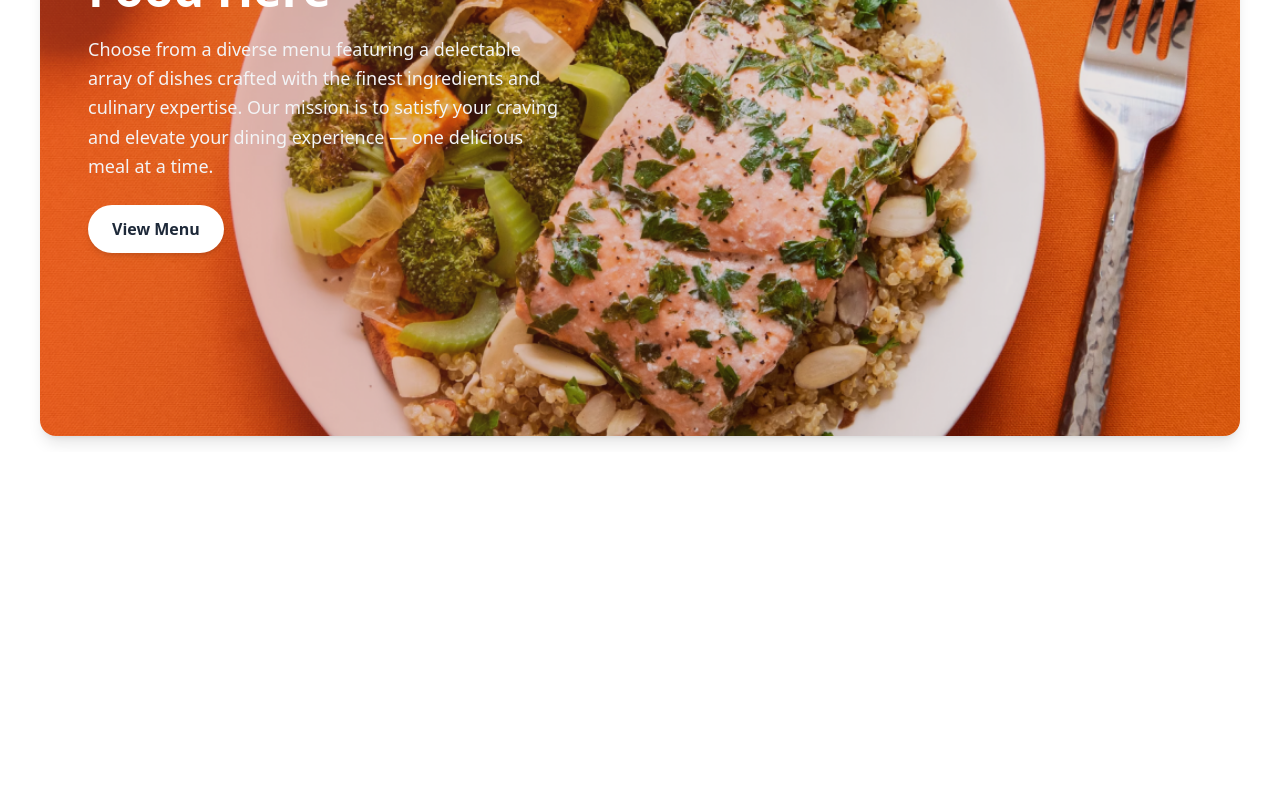
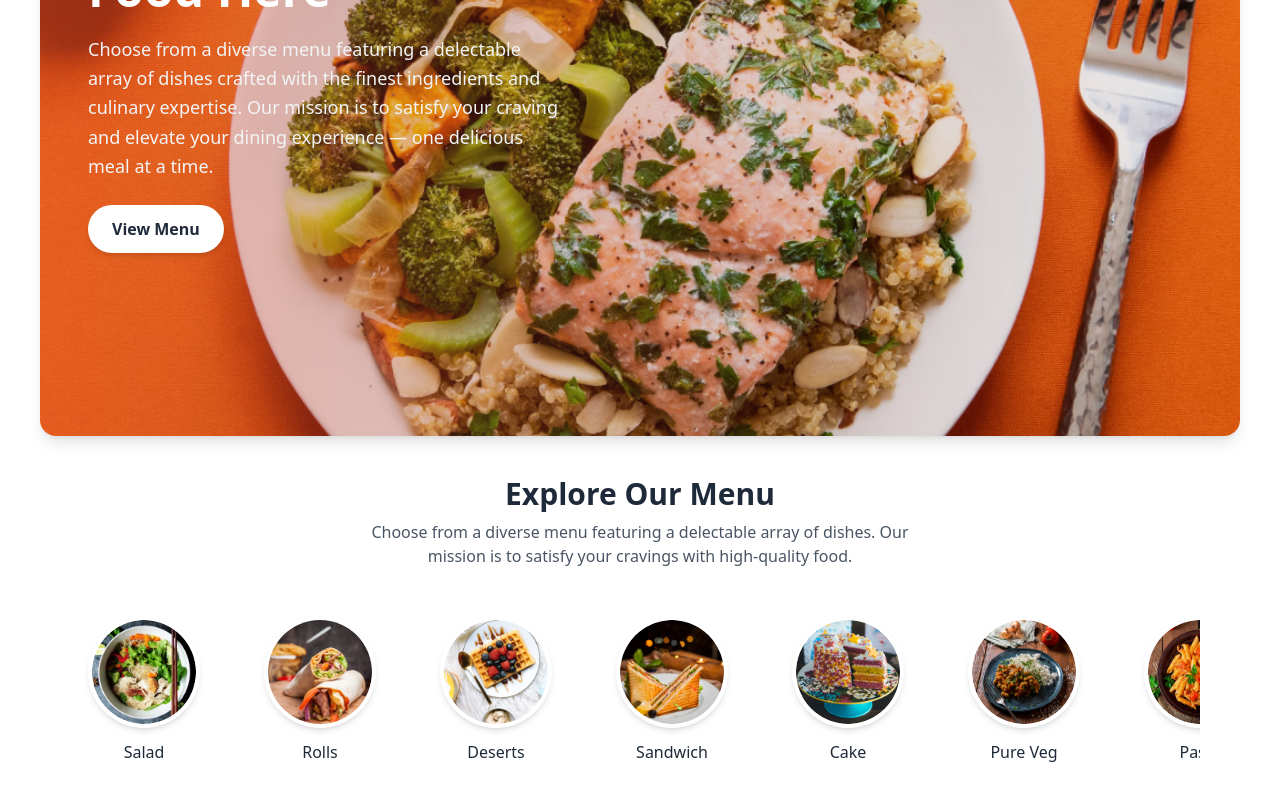
Before and after one commit to AliMohammadDev/food, a React (Vite) app: page / in a window 1280 px wide. Shown: the part 372-1172 px from the top of the page. Before the commit the page ends 824 px from the top, so only its background shows below. Built offline with nearby package versions, Linux system fonts and the light colour scheme.

Commit message:
added explore menu

```diff
--- /dev/null
+++ b/src/components/ExploreMenu/ExploreMenu.jsx
@@ -0,0 +1,55 @@
+import { menu_list } from "../../assets/assets";
+
+function ExploreMenu({ category, setCategory }) {
+  return (
+    <div className="px-4 md:px-10 py-10 flex flex-col gap-8">
+      <div className="text-center">
+        <h1 className="text-3xl font-bold text-gray-800 mb-2">
+          Explore Our Menu
+        </h1>
+        <p className="text-gray-600 max-w-xl mx-auto">
+          Choose from a diverse menu featuring a delectable array of dishes. Our
+          mission is to satisfy your cravings with high-quality food.
+        </p>
+      </div>
+
+      <div className="flex gap-16 overflow-x-auto scrollbar-hide py-4 px-2">
+        {menu_list.map((item, index) => {
+          const isActive = category === item.menu_name;
+          return (
+            <div
+              key={index}
+              onClick={() =>
+                setCategory((prev) =>
+                  prev === item.menu_name ? "All" : item.menu_name
+                )
+              }
+              className="flex-shrink-0 flex flex-col items-center cursor-pointer transition-transform hover:scale-105"
+            >
+              <div
+                className={`w-24 h-24 md:w-28 md:h-28 rounded-full overflow-hidden border-4 shadow-md ${
+                  isActive ? "border-orange-500" : "border-transparent"
+                }`}
+              >
+                <img
+                  src={item.menu_image}
+                  alt={item.menu_name}
+                  className="w-full h-full object-cover"
+                />
+              </div>
+              <p
+                className={`mt-3 text-center font-medium text-sm md:text-base ${
+                  isActive ? "text-orange-500" : "text-gray-800"
+                }`}
+              >
+                {item.menu_name}
+              </p>
+            </div>
+          );
+        })}
+      </div>
+    </div>
+  );
+}
+
+export default ExploreMenu;
--- a/src/pages/Home/Home.jsx
+++ b/src/pages/Home/Home.jsx
@@ -1,8 +1,12 @@
+import { useState } from "react";
+import ExploreMenu from "../../components/ExploreMenu/ExploreMenu";
 import Header from "../../components/Header/Header";
 function Home() {
+  const [category, setCategory] = useState("All");
   return (
     <div className="py-4 px-10">
       <Header />
+      <ExploreMenu category={category} setCategory={setCategory} />
     </div>
   );
 }
```
